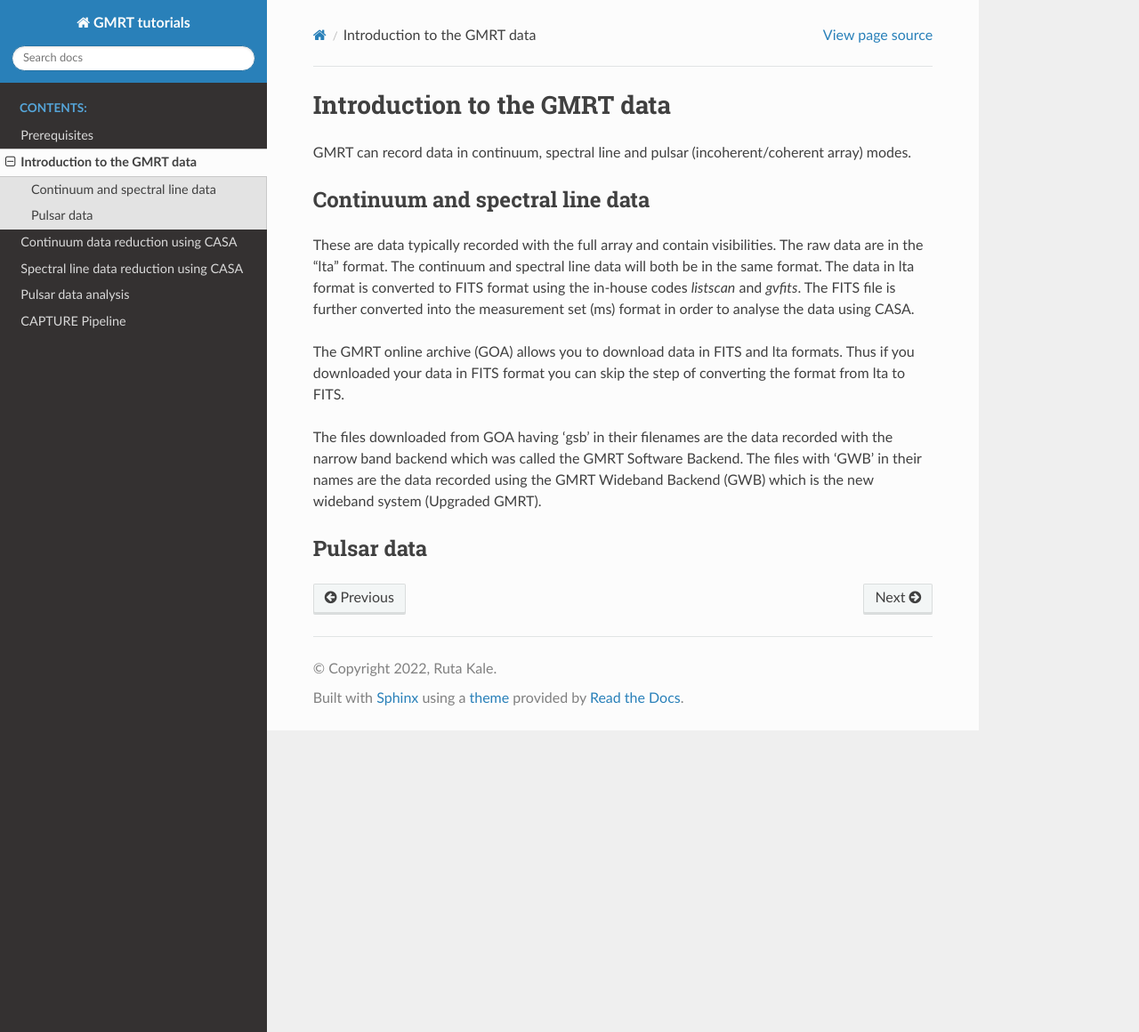
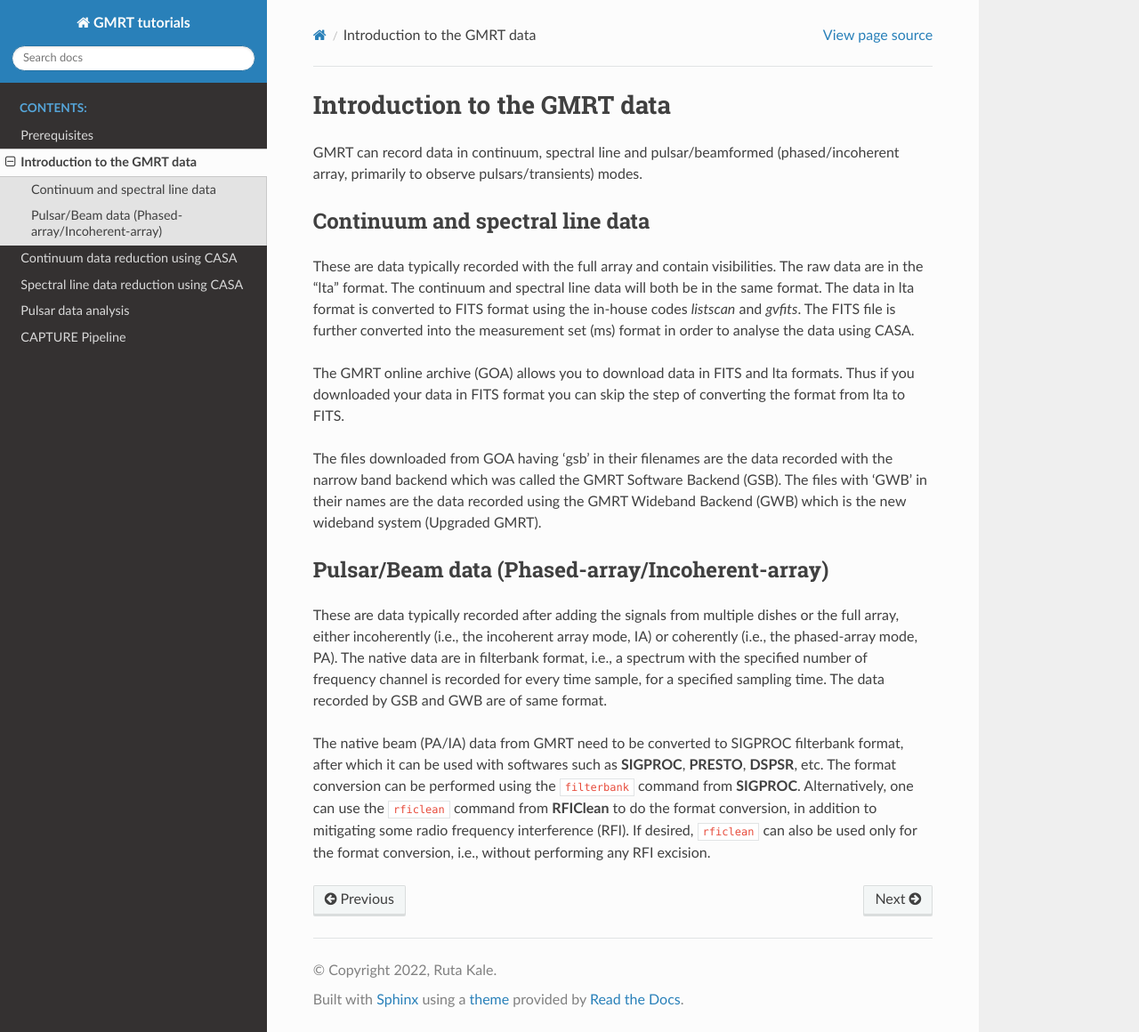
Before and after one commit to schrodinger-boi/gmrt-tutorial, a Sphinx documentation site: the page built from docs/source/introtogmrtdata.rst, in a window 1280 px wide and 1160 px high. Shown: the whole window at 89% size. Built offline with Sphinx 7.4.7 and the Read the Docs theme 2.0.0, drawn with Linux system fonts in a browser that asks for light colours.

Commit message:
Add pulsar/beam data related parts in the introductory files.

```diff
--- a/docs/source/introtogmrtdata.rst
+++ b/docs/source/introtogmrtdata.rst
@@ -1,8 +1,8 @@
 Introduction to the GMRT data
 ==============================
 
-GMRT can record data in continuum, spectral line and pulsar (incoherent/coherent array)
-modes.
+GMRT can record data in continuum, spectral line and pulsar/beamformed (phased/incoherent array,
+primarily to observe pulsars/transients) modes.
 
 Continuum and spectral line data
 ---------------------------------
@@ -18,10 +18,25 @@ Thus if you downloaded your data in FITS format you can skip the step of convert
 the format from lta to FITS.
 
 The files downloaded from GOA having 'gsb' in their filenames are the data recorded with
-the narrow band backend which was called the GMRT Software Backend. The files with 'GWB'
+the narrow band backend which was called the GMRT Software Backend (GSB). The files with 'GWB'
 in their names are the data recorded using the GMRT Wideband Backend (GWB) which is the
 new wideband system (Upgraded GMRT).
 
 
-Pulsar data
-------------
+Pulsar/Beam data (Phased-array/Incoherent-array)
+------------------------------------------------
+
+These are data typically recorded after adding the signals from multiple dishes or
+the full array, either incoherently (i.e., the incoherent array mode, IA) or
+coherently (i.e., the phased-array mode, PA). The native data are in filterbank
+format, i.e., a spectrum with the specified number of frequency channel is recorded
+for every time sample, for a specified sampling time. The data recorded by GSB and
+GWB are of same format.
+
+The native beam (PA/IA) data from GMRT need to be converted to SIGPROC filterbank
+format, after which it can be used with softwares such as **SIGPROC**, **PRESTO**,
+**DSPSR**, etc. The format conversion can be performed using the ``filterbank``
+command from **SIGPROC**. Alternatively, one can use the ``rficlean`` command from
+**RFIClean** to do the format conversion, in addition to mitigating some radio
+frequency interference (RFI). If desired, ``rficlean`` can also be used only for
+the format conversion, i.e., without performing any RFI excision.
```
Also changed, not shown: docs/source/beforeyoubegin.rst (+23 -2 lines).
